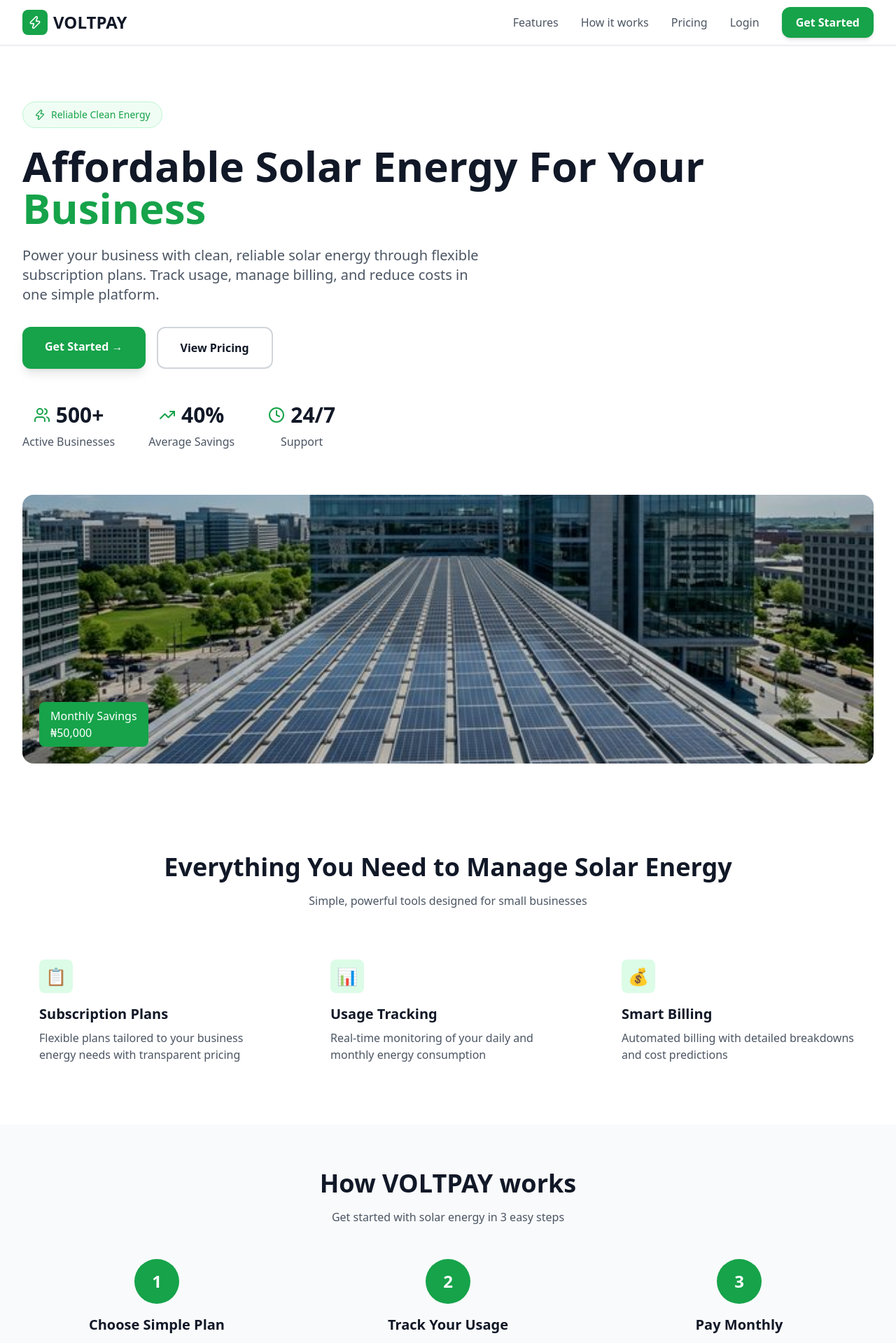
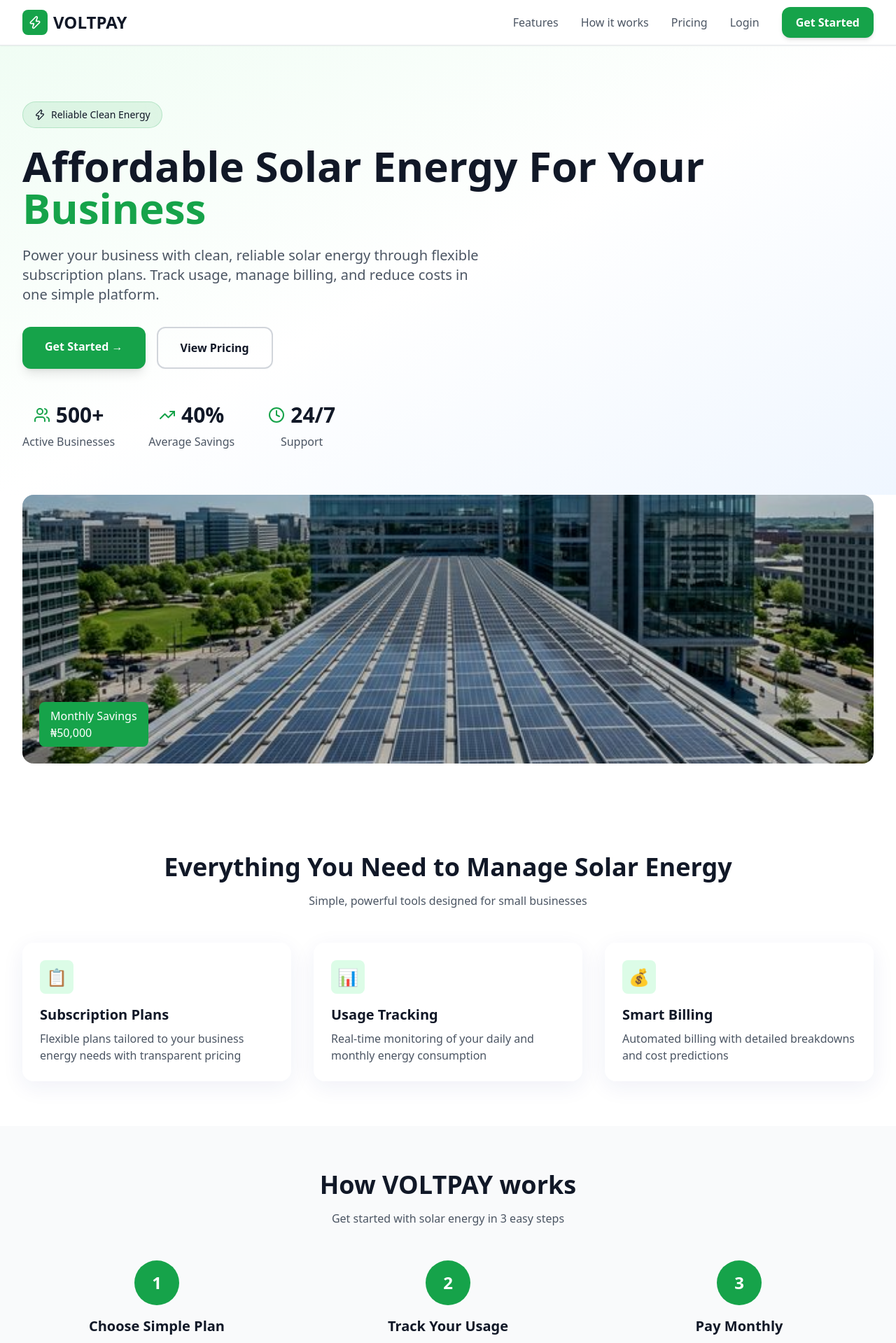
Before and after one commit to stephenmayowa112/buildathon, a Next.js app: page / in a window 1280 px wide. Shown: the top 1919 px of the page at 70% size. Built offline with nearby package versions, Linux system fonts and the light colour scheme; no server answers.

Commit message:
feat: Implement initial dashboard pages including billing, energy, and payment sections with global styles.

```diff
--- a/app/dashboard/billing/page.tsx
+++ b/app/dashboard/billing/page.tsx
@@ -66,7 +66,7 @@ export default function BillingPage() {
 
       {/* Top Stats */}
       <div className="grid grid-cols-1 sm:grid-cols-3 gap-6 mb-6">
-        <div className="bg-white rounded-xl p-6 border border-gray-200">
+        <div className="glass-card rounded-xl p-6 hover:shadow-lg transition-all">
           <div className="flex items-center justify-between mb-2">
             <span className="text-sm text-gray-600">Total Monthly Bill</span>
             <span className="px-2 py-1 bg-gray-100 text-gray-700 rounded text-xs">Current Cycle</span>
@@ -75,7 +75,7 @@ export default function BillingPage() {
           <p className="text-sm text-gray-600">Aggregated Total for the March billing cycle</p>
         </div>
 
-        <div className="bg-white rounded-xl p-6 border border-gray-200">
+        <div className="glass-card rounded-xl p-6 hover:shadow-lg transition-all">
           <div className="flex items-center justify-between mb-2">
             <span className="text-sm text-gray-600">Amount Paid</span>
             <span className={`px-2 py-1 rounded text-xs ${
@@ -92,7 +92,7 @@ export default function BillingPage() {
           <p className="text-sm text-gray-600">Total successfully processed payment this month</p>
         </div>
 
-        <div className="bg-white rounded-xl p-6 border border-gray-200">
+        <div className="glass-card rounded-xl p-6 hover:shadow-lg transition-all">
           <div className="flex items-center justify-between mb-2">
             <span className="text-sm text-gray-600">Outstanding Balance</span>
             <span className="px-2 py-1 bg-gray-100 text-gray-700 rounded text-xs">Due Date</span>
@@ -111,7 +111,7 @@ export default function BillingPage() {
 
       <div className="grid grid-cols-1 lg:grid-cols-3 gap-6 mb-6">
         {/* Default Payment Method */}
-        <div className="bg-white rounded-xl p-6 border border-gray-200">
+        <div className="glass-card rounded-xl p-6">
           <h3 className="font-bold mb-2">Default Payment Method</h3>
           <p className="text-sm text-gray-600 mb-4">Primary card used for automatic renewals</p>
 
@@ -128,7 +128,7 @@ export default function BillingPage() {
         </div>
 
         {/* Next Auto Pay */}
-        <div className="bg-white rounded-xl p-6 border border-gray-200">
+        <div className="glass-card rounded-xl p-6">
           <h3 className="font-bold mb-2">Next Auto Pay</h3>
           <p className="text-sm text-gray-600 mb-4">Automated deduction Schedule</p>
 
@@ -140,8 +140,8 @@ export default function BillingPage() {
         {/* Quick Settlement */}
         <div className={`rounded-xl p-6 border ${
           outstandingBalance > 0
-            ? "bg-green-50 border-green-200"
-            : "bg-gray-50 border-gray-200"
+            ? "glass-green border-green-200"
+            : "glass border-gray-200"
         }`}>
           <h3 className="font-bold mb-2">Quick Settlement</h3>
           {outstandingBalance > 0 ? (
@@ -171,7 +171,7 @@ export default function BillingPage() {
       </div>
 
       {/* Transaction History */}
-      <div className="bg-white rounded-xl p-6 border border-gray-200">
+      <div className="glass-card rounded-xl p-6">
         <div className="flex items-center justify-between mb-6">
           <h2 className="text-xl font-bold">Transaction History</h2>
           <div className="flex gap-3">
--- a/app/dashboard/page.tsx
+++ b/app/dashboard/page.tsx
@@ -64,7 +64,7 @@ export default function DashboardPage() {
 
       {/* Stats Cards */}
       <div className="grid grid-cols-1 sm:grid-cols-2 lg:grid-cols-4 gap-4 sm:gap-6 mb-6">
-        <div className="bg-green-600 text-white rounded-xl p-4 sm:p-6">
+        <div className="bg-gradient-to-br from-green-600 to-green-700 text-white rounded-xl p-4 sm:p-6 glass-dark shadow-lg">
           <div className="flex items-center justify-between mb-2">
             <span className="text-xs sm:text-sm opacity-90">Monthly Bill</span>
             <DollarSign className="w-5 h-5 opacity-90" />
@@ -73,7 +73,7 @@ export default function DashboardPage() {
           <div className="text-xs sm:text-sm opacity-90">📅 Due March 31,2026</div>
         </div>
 
-        <div className="bg-white rounded-xl p-4 sm:p-6 border border-gray-200">
+        <div className="glass-card rounded-xl p-4 sm:p-6 hover:shadow-lg transition-all">
           <div className="flex items-center justify-between mb-2">
             <span className="text-xs sm:text-sm text-gray-600">Daily Usage</span>
             <Zap className="w-5 h-5 text-yellow-500" />
@@ -85,7 +85,7 @@ export default function DashboardPage() {
           </div>
         </div>
 
-        <div className="bg-white rounded-xl p-4 sm:p-6 border border-gray-200">
+        <div className="glass-card rounded-xl p-4 sm:p-6 hover:shadow-lg transition-all">
           <div className="flex items-center justify-between mb-2">
             <span className="text-xs sm:text-sm text-gray-600">Active Plan</span>
             <CheckCircle className="w-5 h-5 text-green-600" />
@@ -94,7 +94,7 @@ export default function DashboardPage() {
           <div className="text-xs sm:text-sm text-gray-600">{plan.monthlyLimit} kWh/mo ≈ ₦{plan.extraRate}/extra kWh</div>
         </div>
 
-        <div className="bg-white rounded-xl p-4 sm:p-6 border border-gray-200">
+        <div className="glass-card rounded-xl p-4 sm:p-6 hover:shadow-lg transition-all">
           <div className="flex items-center justify-between mb-2">
             <span className="text-xs sm:text-sm text-gray-600">Payment Status</span>
             <CreditCard className={`w-5 h-5 ${
--- a/app/dashboard/payment/page.tsx
+++ b/app/dashboard/payment/page.tsx
@@ -130,7 +130,7 @@ export default function PaymentPage() {
       </div>
 
       {/* Payment Summary */}
-      <div className="bg-white rounded-2xl p-8 border border-gray-200 mb-6">
+      <div className="glass-card rounded-2xl p-8 mb-6">
         <h2 className="text-xl font-bold mb-6">Payment Summary</h2>
 
         <div className="space-y-4 mb-6">
--- a/app/globals.css
+++ b/app/globals.css
@@ -20,6 +20,36 @@
   .animate-pulse-slow {
     animation: pulse 3s cubic-bezier(0.4, 0, 0.6, 1) infinite;
   }
+
+  /* Glassmorphism utilities */
+  .glass {
+    background: rgba(255, 255, 255, 0.7);
+    backdrop-filter: blur(10px);
+    -webkit-backdrop-filter: blur(10px);
+    border: 1px solid rgba(255, 255, 255, 0.18);
+  }
+
+  .glass-dark {
+    background: rgba(255, 255, 255, 0.1);
+    backdrop-filter: blur(10px);
+    -webkit-backdrop-filter: blur(10px);
+    border: 1px solid rgba(255, 255, 255, 0.18);
+  }
+
+  .glass-card {
+    background: rgba(255, 255, 255, 0.85);
+    backdrop-filter: blur(20px);
+    -webkit-backdrop-filter: blur(20px);
+    border: 1px solid rgba(255, 255, 255, 0.3);
+    box-shadow: 0 8px 32px 0 rgba(31, 38, 135, 0.07);
+  }
+
+  .glass-green {
+    background: rgba(22, 163, 74, 0.1);
+    backdrop-filter: blur(10px);
+    -webkit-backdrop-filter: blur(10px);
+    border: 1px solid rgba(22, 163, 74, 0.2);
+  }
 }
 
 /* Custom scrollbar */
--- a/app/page.tsx
+++ b/app/page.tsx
@@ -30,9 +30,11 @@ export default function HomePage() {
       <Navbar />
 
       {/* Hero Section */}
-      <section className="max-w-7xl mx-auto px-4 sm:px-6 lg:px-8 pt-20 pb-16">
+      <section className="max-w-7xl mx-auto px-4 sm:px-6 lg:px-8 pt-20 pb-16 relative">
+        <div className="absolute inset-0 bg-gradient-to-br from-green-50 via-white to-blue-50 -z-10"></div>
+
         <div className="inline-block mb-6">
-          <span className="px-4 py-2 bg-green-50 text-green-600 rounded-full text-sm font-medium border border-green-200 flex items-center gap-2 w-fit">
+          <span className="px-4 py-2 glass-green rounded-full text-sm font-medium flex items-center gap-2 w-fit">
             <Zap className="w-4 h-4" />
             Reliable Clean Energy
           </span>
@@ -116,7 +118,7 @@ export default function HomePage() {
         </p>
 
         <div className="grid md:grid-cols-3 gap-8">
-          <div className="p-6">
+          <div className="glass-card p-6 rounded-2xl hover:shadow-xl transition-all">
             <div className="w-12 h-12 bg-green-100 rounded-lg flex items-center justify-center mb-4">
               <span className="text-2xl">📋</span>
             </div>
@@ -126,7 +128,7 @@ export default function HomePage() {
             </p>
           </div>
 
-          <div className="p-6">
+          <div className="glass-card p-6 rounded-2xl hover:shadow-xl transition-all">
             <div className="w-12 h-12 bg-green-100 rounded-lg flex items-center justify-center mb-4">
               <span className="text-2xl">📊</span>
             </div>
@@ -136,7 +138,7 @@ export default function HomePage() {
             </p>
           </div>
 
-          <div className="p-6">
+          <div className="glass-card p-6 rounded-2xl hover:shadow-xl transition-all">
             <div className="w-12 h-12 bg-green-100 rounded-lg flex items-center justify-center mb-4">
               <span className="text-2xl">💰</span>
             </div>
@@ -228,7 +230,7 @@ export default function HomePage() {
 
         <div className="grid md:grid-cols-3 gap-8">
           {/* Basic Plan */}
-          <div className="border border-gray-200 rounded-2xl p-8">
+          <div className="glass-card rounded-2xl p-8 hover:shadow-2xl transition-all">
             <h3 className="text-2xl font-bold mb-2">Basic</h3>
             <p className="text-gray-600 mb-6">Perfect for small shops</p>
             <div className="mb-6">
@@ -272,8 +274,8 @@ export default function HomePage() {
           </div>
 
           {/* Standard Plan */}
-          <div className="border-2 border-green-600 rounded-2xl p-8 relative">
-            <div className="absolute -top-4 left-1/2 -translate-x-1/2 bg-green-600 text-white px-4 py-1 rounded-full text-sm font-medium">
+          <div className="glass-card border-2 border-green-600 rounded-2xl p-8 relative hover:shadow-2xl transition-all transform hover:scale-105">
+            <div className="absolute -top-4 left-1/2 -translate-x-1/2 bg-green-600 text-white px-4 py-1 rounded-full text-sm font-medium shadow-lg">
               Most Popular
             </div>
             <h3 className="text-2xl font-bold mb-2">Standard</h3>
@@ -323,7 +325,7 @@ export default function HomePage() {
           </div>
 
           {/* Premium Plan */}
-          <div className="border border-gray-200 rounded-2xl p-8">
+          <div className="glass-card rounded-2xl p-8 hover:shadow-2xl transition-all">
             <h3 className="text-2xl font-bold mb-2">Premium</h3>
             <p className="text-gray-600 mb-6">For large operations</p>
             <div className="mb-6">
```
Also changed, not shown: app/dashboard/energy/page.tsx (+10 -10 lines).
